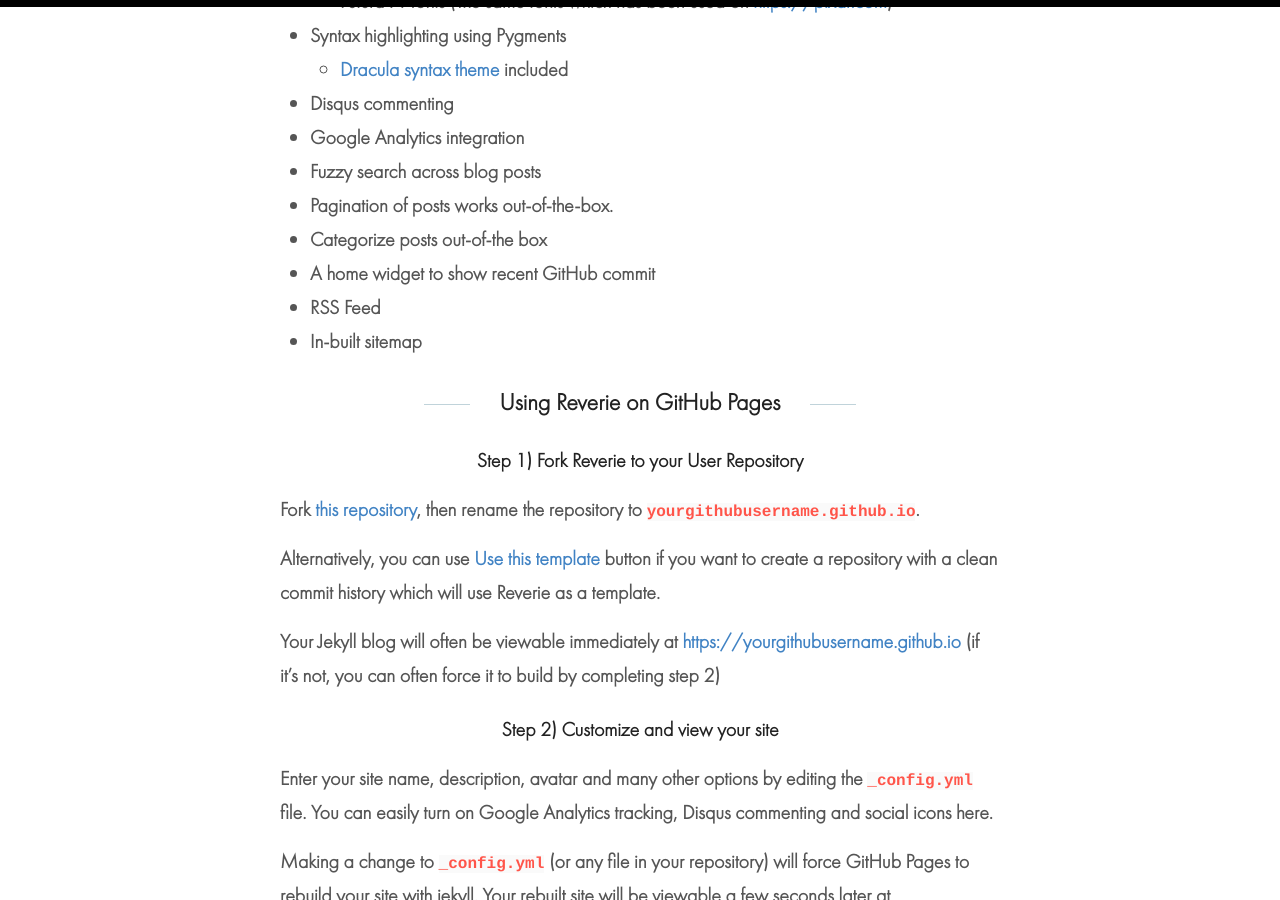
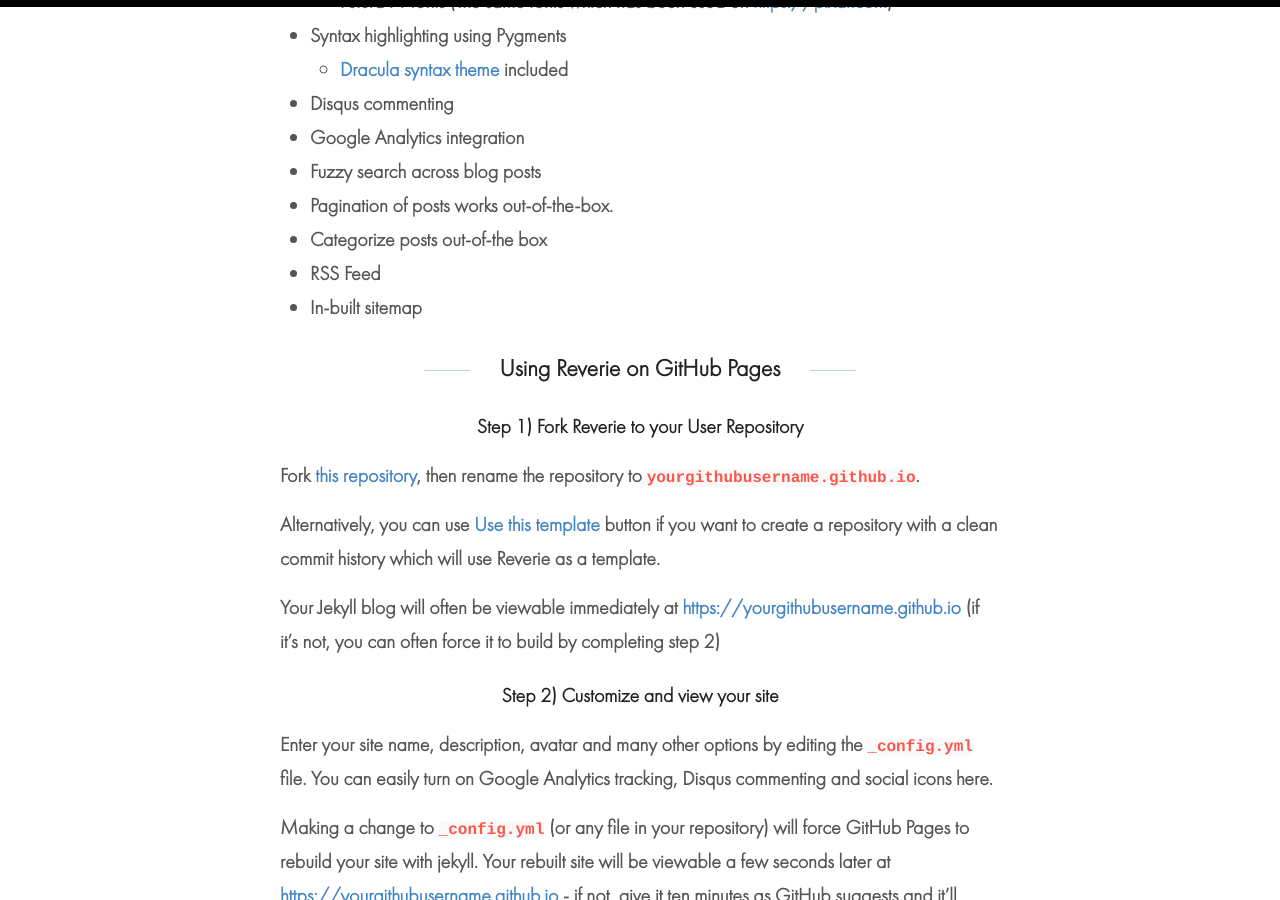
Before and after one commit to amitmerchant1990/reverie, a Jekyll site: the page built from _posts/2019-02-13-introducing-reverie-jekyll-theme.md, in a window 1280 px wide and 900 px high, scrolled down 1161 px. Built offline with Jekyll 4.4.1, drawn with Linux system fonts in a browser that asks for light colours; comment, search, counter and statistics services are not loaded.

Commit message:
Update readme

```diff
--- a/_posts/2019-02-13-introducing-reverie-jekyll-theme.md
+++ b/_posts/2019-02-13-introducing-reverie-jekyll-theme.md
@@ -27,7 +27,6 @@
 - Fuzzy search across blog posts
 - Pagination of posts works out-of-the-box.
 - Categorize posts out-of-the box
-- A home widget to show recent GitHub commit
 - RSS Feed
 - In-built sitemap
 
```
Also changed, not shown: README.md.
